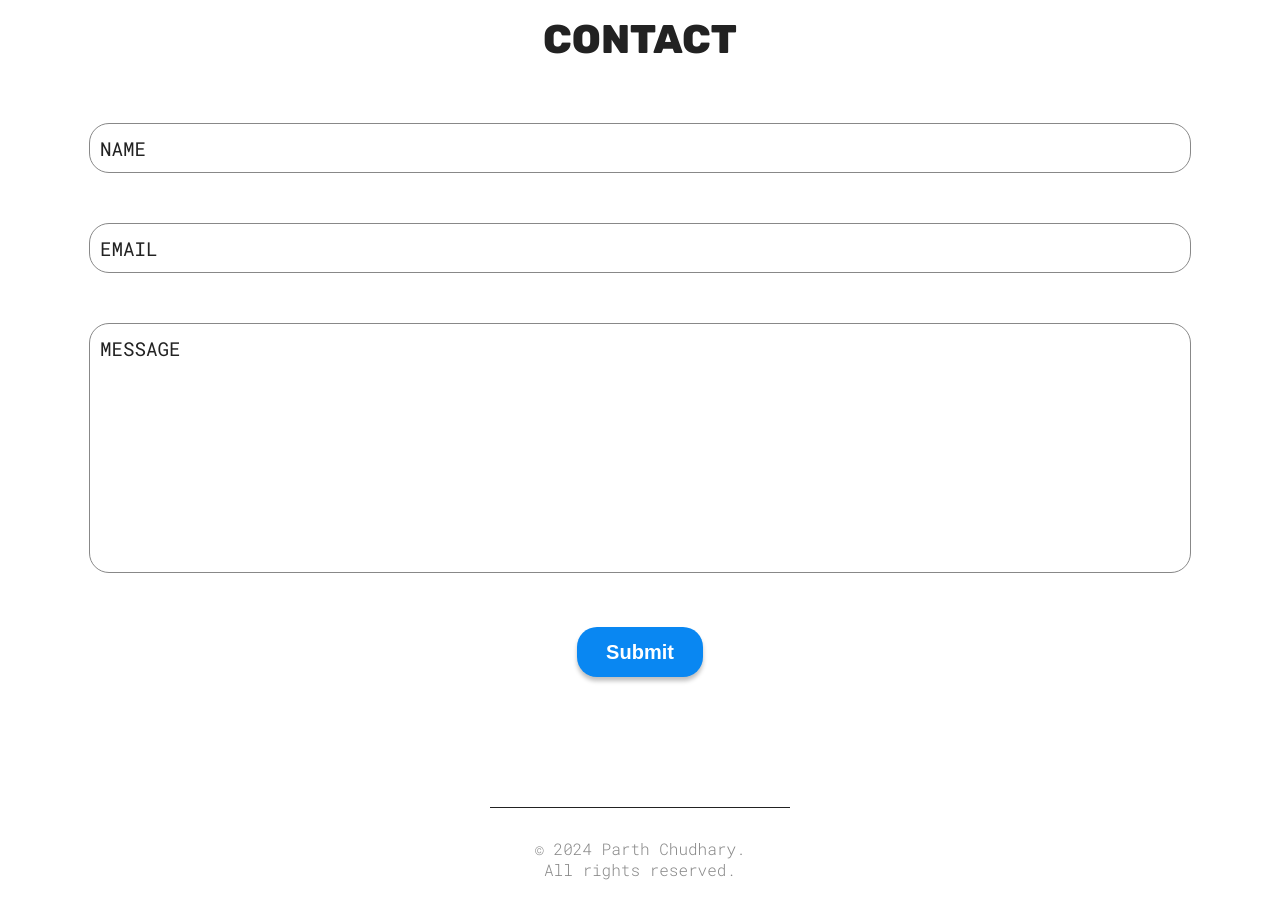
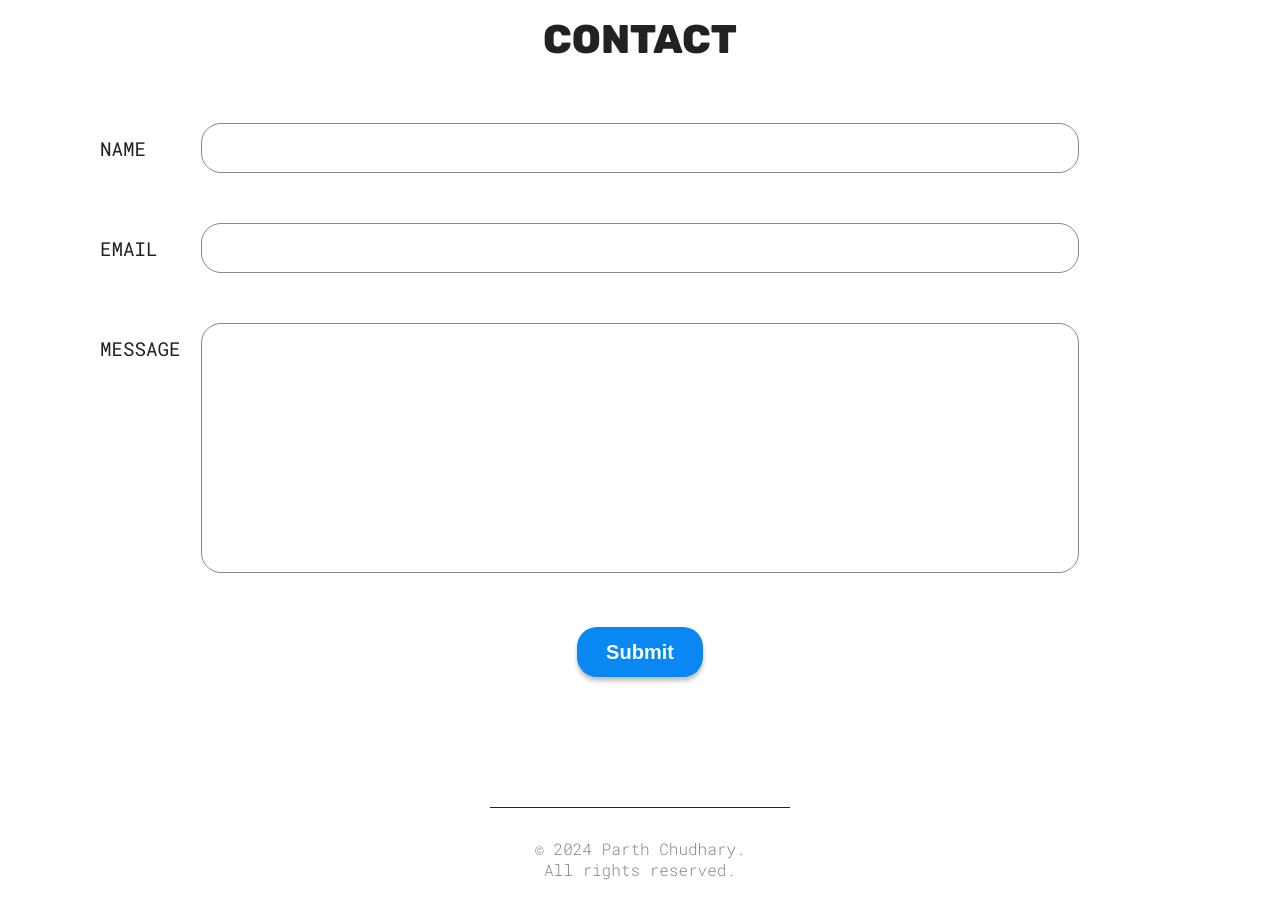
Before and after one commit to Pikolosan/Pikolosan-Portfolio, a React (Vite) app: page / in a window 1280 px wide. Shown: the part 1660-2579 px from the top of the page. Built offline with nearby package versions, Linux system fonts and the light colour scheme.

Commit message:
Editing Form Size

```diff
--- a/src/sections/Contact/ContactStyles.module.css
+++ b/src/sections/Contact/ContactStyles.module.css
@@ -17,8 +17,8 @@ textarea,
 input:not([type='submit']) {
   height: 50px;
   padding: 10px;
-  width: calc(100% - 20px); /* Full width minus padding or margin */
-  max-width: calc(100% - 20px); /* Limit width for larger screens */
+  width: calc(80% - 20px); /* Full width minus padding or margin */
+  max-width: calc(80% - 20px); /* Limit width for larger screens */
   box-sizing: border-box;
 }
 
```
